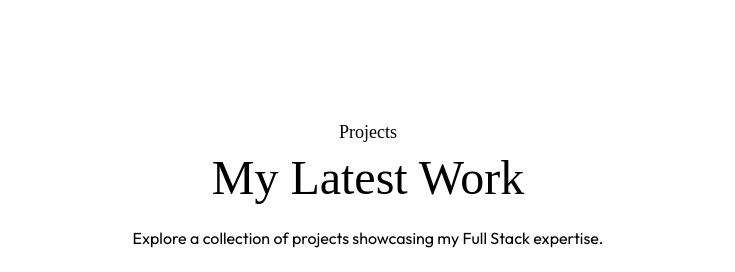
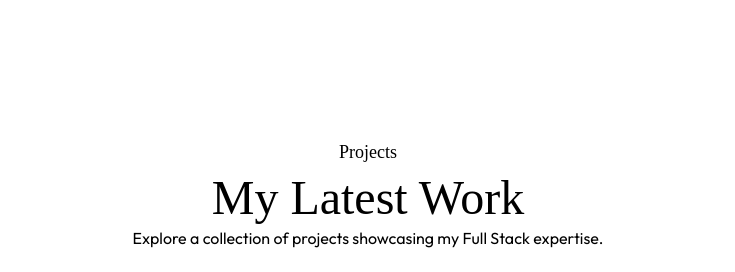
Before and after one commit to TheAhmedJoy/Portfolio-Ahmed-Ali, a Next.js app: page / in a window 1280 px wide. Shown: the part 1723-1995 px from the top of the page, without its empty margins (272-1007 px from the left). Built offline with nearby package versions, Linux system fonts and the light colour scheme; no server answers; a web font is replaced by a local one.

Commit message:
Added Framer Motion Animations to the MyWork component

```diff
--- a/app/components/MyWork.tsx
+++ b/app/components/MyWork.tsx
@@ -1,6 +1,7 @@
-import { assets } from '@/assets/assets'
 import Image from 'next/image'
 import React, { useEffect, useState } from 'react'
+import { motion } from "motion/react"
+import { assets } from '@/assets/assets'
 
 export default function MyWork() {
 
@@ -26,19 +27,25 @@ export default function MyWork() {
   }, [])
 
   return (
-    <div id="work" className="w-full px-[12%] py-10 scroll-mt-20">
-      <h4 className="text-center mb-2 text-lg font-Ovo">
+    <motion.div initial={{opacity: 0}} whileInView={{opacity: 1}} transition={{duration: 1}} viewport={{once: true}}
+    id="work" className="w-full px-[12%] py-10 scroll-mt-20">
+      <motion.h4 initial={{y: -20, opacity: 0}} whileInView={{y: 20, opacity: 1}} transition={{duration: 0.5, delay: 0.3}} viewport={{once: true}}
+      className="text-center mb-2 text-lg font-Ovo">
         Projects
-      </h4>
-      <h2 className="text-center text-5xl font-Ovo">
+      </motion.h4>
+      <motion.h2 initial={{y: -20, opacity: 0}} whileInView={{y: 20, opacity: 1}} transition={{duration: 0.5, delay: 0.3}} viewport={{once: true}}
+      className="text-center text-5xl font-Ovo">
         My Latest Work
-      </h2>
-      <p className="text-center max-w-2xl mx-auto mt-5 mb-12 font-Ovoa">
+      </motion.h2>
+      <motion.p initial={{opacity: 0}} whileInView={{opacity: 1}} transition={{duration: 0.5, delay: 0.7}} viewport={{once: true}}
+      className="text-center max-w-2xl mx-auto mt-5 mb-12 font-Ovoa">
         Explore a collection of projects showcasing my Full Stack expertise.
-      </p>
-      <div className="md:grid-cols-2 lg:gap-8 grid grid-cols-1 gap-6">
+      </motion.p>
+      <motion.div initial={{opacity: 0}} whileInView={{opacity: 1}} transition={{duration: 0.6, delay: 0.9}} viewport={{once: true}}
+      className="md:grid-cols-2 lg:gap-8 grid grid-cols-1 gap-6">
         {gitRepos.map((repo, index) => (
-          <div className="bg-white shadow-xl rounded-2xl h-100 overflow-hidden border border-gray-40 flex flex-col dark:bg-darkTheme dark:border-white/90" key={index}>
+          <motion.div whileHover={{scale: 1.05}} transition={{duration: 0.3}}
+          className="bg-white shadow-xl rounded-2xl h-100 overflow-hidden border border-gray-40 flex flex-col dark:bg-darkTheme dark:border-white/90" key={index}>
             <div className="h-48 relative border-b border-grey-40">
               <Image src={`https://raw.githubusercontent.com/TheAhmedJoy/${repo.name}/${repo.default_branch}/Thumbnail/thumbnail.png`}
                 fill className="object-cover w-full h-full" alt="Project thumbnail" />
@@ -64,9 +71,9 @@ export default function MyWork() {
                 </a>
               </div>
             </div>
-          </div>
+          </motion.div>
         ))}
-      </div>
-    </div>
+      </motion.div>
+    </motion.div>
   )
 }
```
